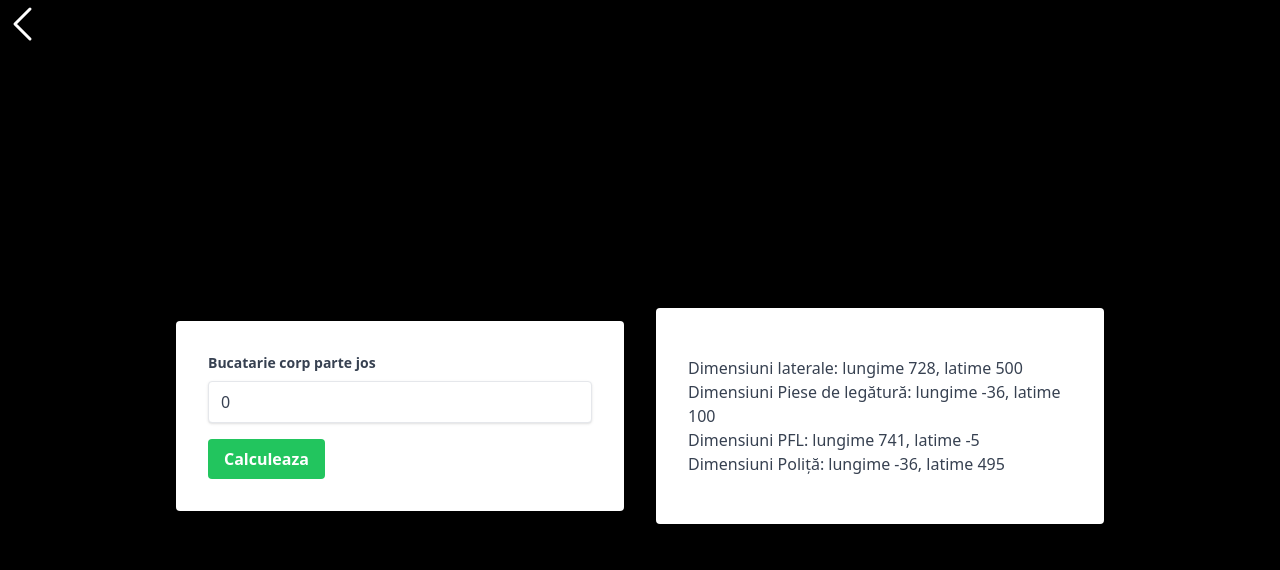
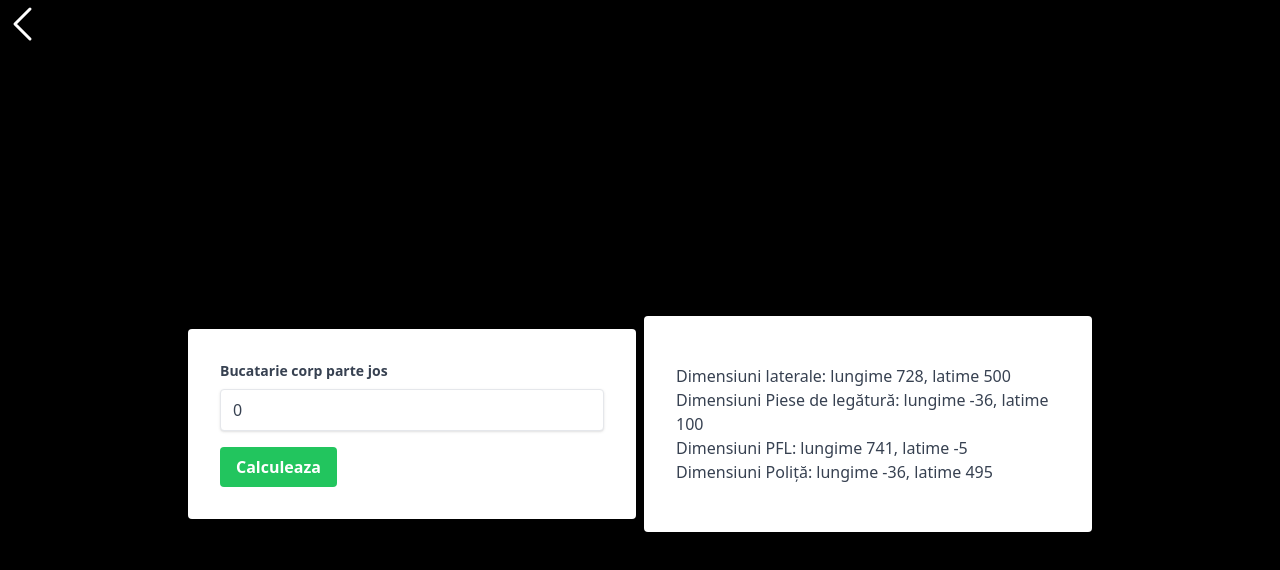
Before and after one commit to homoki-denis/mobila-corp-calculator, a Nuxt app: page /bucatarie-corp-parte-jos in a window 1280 px wide. Both pictures are taken after a click on the button "Calculeaza". Shown: the top 570 px of the page. Built offline with nearby package versions, Linux system fonts and the light colour scheme.

Commit message:
fix: margin and width on parte jos page

```diff
--- a/pages/bucatarie-corp-parte-jos.vue
+++ b/pages/bucatarie-corp-parte-jos.vue
@@ -1,6 +1,7 @@
 <template>
-  <div class="flex items-center justify-center flex-wrap min-h-90">
-    <form class="bg-white p-8 rounded shadow-md w-full max-w-md mx-4 mb-4">
+  <div class="w-full flex justify-center items-center min-h-90">
+    <div class="flex w-full items-center justify-center flex-wrap gap-2">
+      <form class="bg-white p-8 rounded shadow-md w-full max-w-md">
         <div class="mb-4 text-gray-700">
           <label class="block text-sm font-bold mb-2" for="corp-parte-jos">
             Bucatarie corp parte jos
@@ -19,26 +20,11 @@
         >
           Calculeaza
         </button>
-      <!-- <div v-if="rezultate" class="mt-4">
-        <p class="text-gray-700">
-          Dimensiuni laterale: lungime
-          {{ rezultate.dimensiuneLaterala.lungime }}, latime
-          {{ rezultate.dimensiuneLaterala.latime }}
-          <br />
-          Dimensiuni Piese de legătură: lungime
-          {{ rezultate.dimensiunePieseLegatura.lungime }}, latime
-          {{ rezultate.dimensiunePieseLegatura.latime }}
-          <br />
-          Dimensiuni PFL: lungime {{ rezultate.dimensiunePFL.lungime }}, latime
-          {{ rezultate.dimensiunePFL.latime }}<br />
-          Dimensiuni Poliță: lungime {{ rezultate.dimensiunePolita.lungime }},
-          latime {{ rezultate.dimensiunePolita.latime }}
-        </p>
-      </div> -->
       </form>
+
       <div
         v-for="rez in rezultate"
-      class="bg-white text-black px-8 py-12 rounded shadow-md w-full max-w-md mx-4 mb-4"
+        class="bg-white text-black px-8 py-12 rounded shadow-md w-full max-w-md"
       >
         <p class="text-gray-700">
           Dimensiuni laterale: lungime
@@ -56,6 +42,7 @@
         </p>
       </div>
     </div>
+  </div>
 </template>
 
 <script setup>
@@ -65,7 +52,6 @@ const dimensiuneFund = ref(0);
 const rezultate = ref([]);
 
 // Corp partea de jos
-
 const calculeazaDimensiuni = (e) => {
   e.preventDefault();
   const generareDimensiuni = (dimensiuneFund) => {
```
Lines whose indentation alone changed are shown as unchanged.
